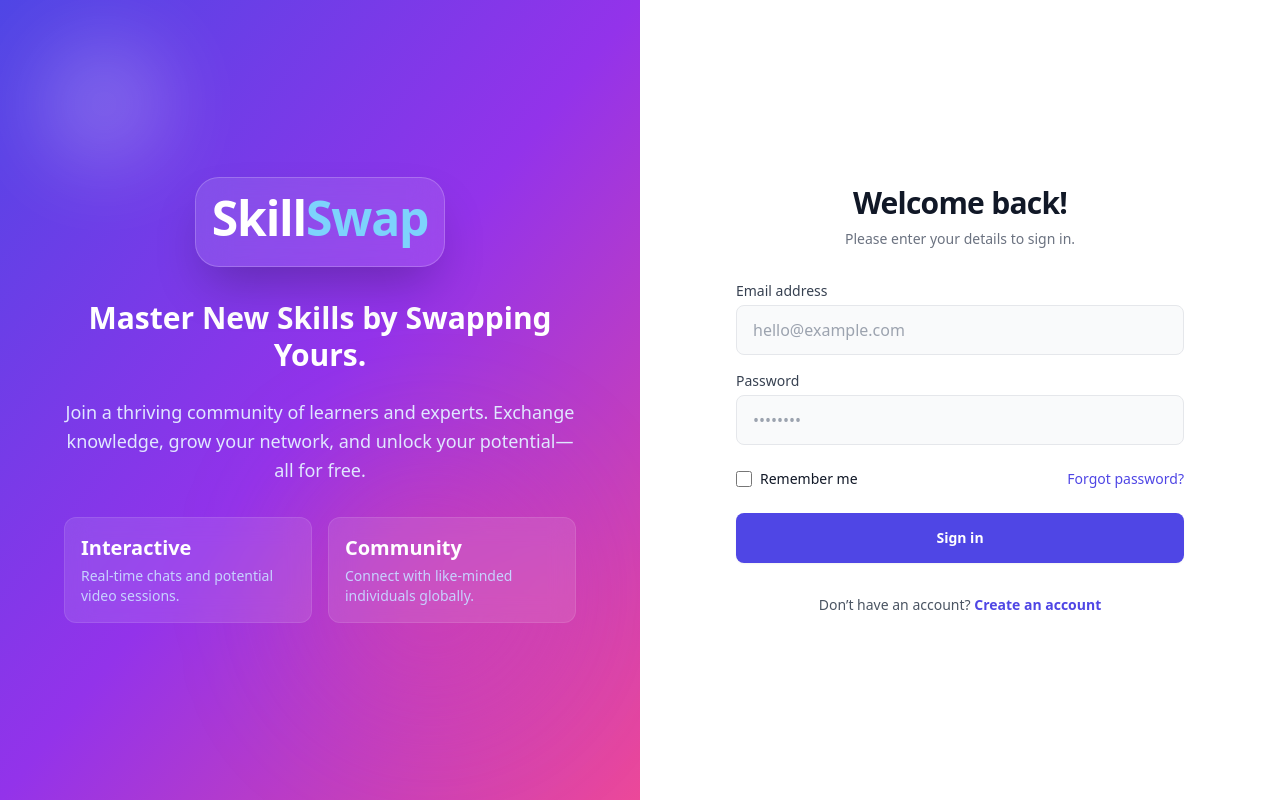
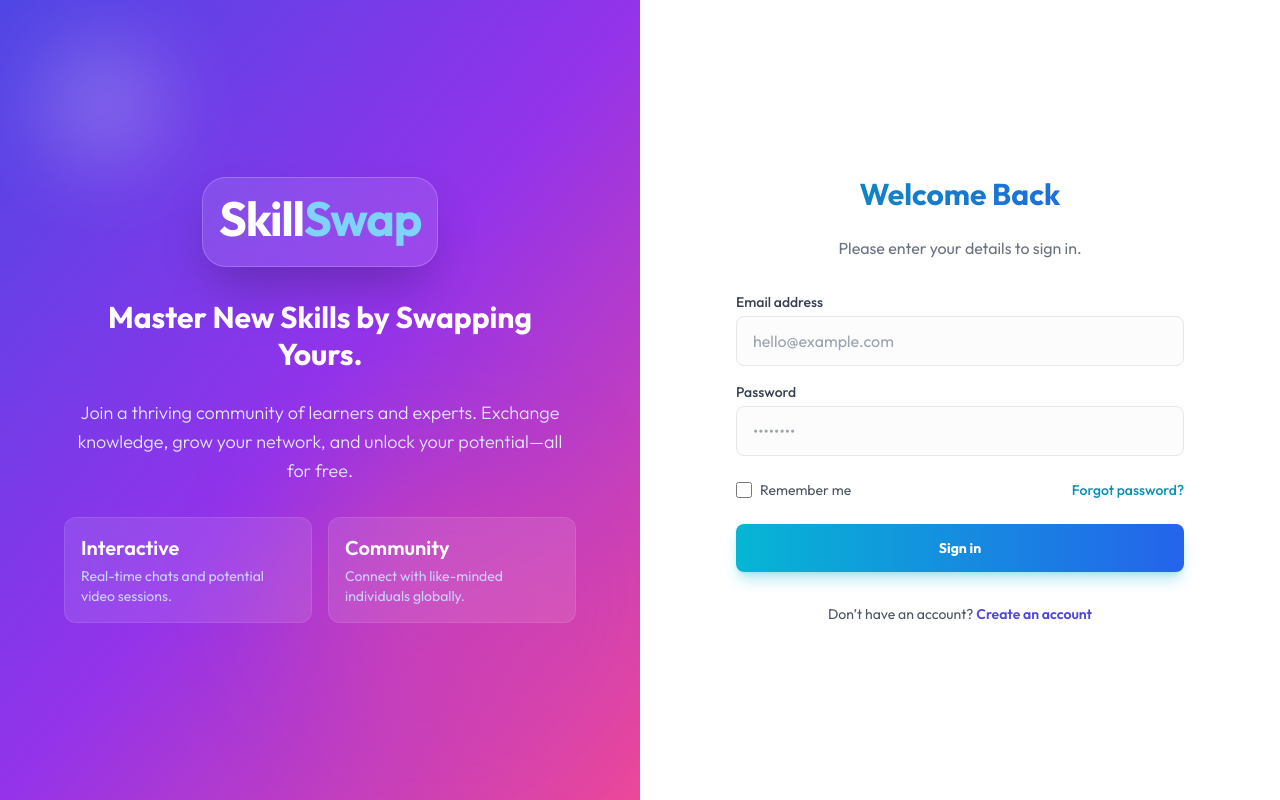
Before and after one commit to Aashish79947/Skill-Swap-Platform, a React (Vite) app in the folder frontend/: page /login in a window 1280 px wide. Built offline with nearby package versions, Linux system fonts and the light colour scheme.

Commit message:
Transforms the Skill Trading Platform into a modern SaaS application with a premium aesthetic.

```diff
--- a/frontend/index.html
+++ b/frontend/index.html
@@ -2,7 +2,11 @@
 <html lang="en">
   <head>
     <meta charset="UTF-8" />
-    <title>SkillSwap</title>
+    <meta name="viewport" content="width=device-width, initial-scale=1.0" />
+    <link rel="preconnect" href="https://fonts.googleapis.com">
+    <link rel="preconnect" href="https://fonts.gstatic.com" crossorigin>
+    <link href="https://fonts.googleapis.com/css2?family=Outfit:wght@300;400;500;600;700&display=swap" rel="stylesheet">
+    <title>Skill Trading Platform</title>
     <link rel="icon" type="image/png" href="/logo.png" />
   </head>
   <body>
--- a/frontend/src/components/Navbar.jsx
+++ b/frontend/src/components/Navbar.jsx
@@ -18,16 +18,16 @@ export default function Navbar() {
       : "text-gray-600 hover:text-sky-600 font-medium transition";
 
   return (
-    <nav className="sticky top-0 z-50 bg-white/70 backdrop-blur-xl border-b border-white/20 shadow-sm supports-[backdrop-filter]:bg-white/60">
+    <nav className="sticky top-0 z-50 glass">
       <div className="max-w-7xl mx-auto px-6 h-16 flex items-center justify-between gap-4">
 
         {/* Left: Brand + Links */}
         <div className="flex items-center gap-6">
           <Link
             to="/"
-            className="text-xl font-semibold text-gray-900 tracking-tight"
+            className="text-2xl font-bold tracking-tight bg-gradient-to-r from-cyan-500 to-blue-600 bg-clip-text text-transparent"
           >
-            Skill<span className="text-sky-500">Swap</span>
+            SkillSwap
           </Link>
 
           {token && (
@@ -113,7 +113,7 @@ export default function Navbar() {
 
       {/* Mobile Menu */}
       {open && (
-        <div className="md:hidden border-t bg-white">
+        <div className="md:hidden border-t border-white/20 glass absolute w-full left-0">
           <div className="px-6 py-4 flex flex-col gap-3 text-sm">
             {token && (
               <>
--- a/frontend/src/components/SkillCard.jsx
+++ b/frontend/src/components/SkillCard.jsx
@@ -46,12 +46,11 @@ export default function SkillCard({ skill, onDeleted, onEdit }) {
   };
 
   return (
-    <div className="group relative bg-white rounded-2xl border border-gray-200 shadow-sm hover:shadow-lg transition-all duration-300 hover:-translate-y-1 overflow-hidden">
+    <div className="glass-card rounded-2xl p-6 flex flex-col justify-between h-full group relative overflow-hidden">
+      {/* Decorative gradient blob */}
+      <div className="absolute -top-10 -right-10 w-24 h-24 bg-gradient-to-br from-cyan-500/10 to-blue-500/10 rounded-full blur-2xl group-hover:scale-150 transition-transform duration-500" />
 
-      {/* Top Accent */}
-      <div className="h-1 bg-gradient-to-r from-sky-400 to-blue-600" />
-
-      <div className="p-6 flex flex-col h-full">
+      <div>
 
         {/* Title */}
         <h3 className="text-lg font-semibold text-gray-900 tracking-tight">
--- a/frontend/src/index.css
+++ b/frontend/src/index.css
@@ -19,9 +19,19 @@ body,
 }
 
 body {
-    @apply bg-gray-50 text-gray-800 antialiased;
+    @apply bg-slate-50 text-gray-800 antialiased font-sans;
     -webkit-font-smoothing: antialiased;
     -moz-osx-font-smoothing: grayscale;
+}
+
+@layer components {
+  .glass {
+    @apply bg-white/70 backdrop-blur-lg border border-white/20 shadow-sm supports-[backdrop-filter]:bg-white/60;
+  }
+
+  .glass-card {
+    @apply bg-white/80 backdrop-blur-md border border-white/40 shadow-soft hover:shadow-soft-lg transition-all duration-300;
+  }
 }
 
 .container {
--- a/frontend/src/pages/Dashboard.jsx
+++ b/frontend/src/pages/Dashboard.jsx
@@ -60,7 +60,7 @@ export default function Dashboard() {
   };
 
   return (
-    <div className="min-h-screen bg-gray-50 px-6 py-8">
+    <div className="min-h-screen px-6 py-8">
       <div className="max-w-6xl mx-auto">
 
         {/* PAGE HEADER */}
@@ -74,7 +74,7 @@ export default function Dashboard() {
         </div>
 
         {/* ADD / EDIT SKILL FORM */}
-        <div className="bg-white rounded-2xl border border-gray-200 shadow-sm p-6 mb-10">
+        <div className="glass-card rounded-2xl p-6 mb-10">
           <h3 className="text-lg font-semibold text-gray-900 mb-4">
             {editing ? "Edit Skill" : "Add New Skill"}
           </h3>
--- a/frontend/src/pages/Login.jsx
+++ b/frontend/src/pages/Login.jsx
@@ -59,24 +59,17 @@ export default function Login() {
         </div>
       </div>
 
-      {/* RIGHT: FORM SECTION */}
-      <div className="flex-1 flex items-center justify-center p-6 bg-white sm:p-12 lg:w-1/2">
-        <div className="w-full max-w-md space-y-8">
-          <div className="text-center">
-            {/* Mobile Logo (Visible only on small screens) */}
-            <div className="lg:hidden mb-6">
-              <h1 className="text-3xl font-bold text-gray-900">
-                Skill<span className="text-sky-500">Swap</span>
-              </h1>
-            </div>
+      {/* RIGHT: LOGIN FORM SECTION */}
+      <div className="lg:w-1/2 flex items-center justify-center p-8 lg:p-12 bg-white">
+        <div className="max-w-md w-full">
+          <h2 className="text-3xl font-bold bg-gradient-to-r from-cyan-600 to-blue-600 bg-clip-text text-transparent text-center mb-6">
+            Welcome Back
+          </h2>
+          <p className="text-center text-gray-500 mb-8">
+            Please enter your details to sign in.
+          </p>
 
-            <h2 className="text-3xl font-bold text-gray-900 tracking-tight">Welcome back!</h2>
-            <p className="mt-2 text-sm text-gray-500">
-              Please enter your details to sign in.
-            </p>
-          </div>
-
-          <form onSubmit={submit} className="mt-8 space-y-6">
+          <form onSubmit={submit} className="space-y-6">
             <div className="space-y-4">
               <div>
                 <label className="block text-sm font-medium text-gray-700 mb-1">Email address</label>
@@ -84,7 +77,7 @@ export default function Login() {
                   type="email"
                   required
                   placeholder="hello@example.com"
-                  className="w-full px-4 py-3 rounded-lg bg-gray-50 border border-gray-200 text-gray-900 placeholder-gray-400 focus:outline-none focus:ring-2 focus:ring-indigo-500 focus:border-transparent transition-all duration-200"
+                  className="w-full px-4 py-3 rounded-lg bg-gray-50/50 border border-gray-200 focus:border-cyan-500 focus:ring-cyan-500 transition-all outline-none"
                   value={form.email}
                   onChange={(e) => setForm({ ...form, email: e.target.value })}
                 />
@@ -96,7 +89,7 @@ export default function Login() {
                   type="password"
                   required
                   placeholder="••••••••"
-                  className="w-full px-4 py-3 rounded-lg bg-gray-50 border border-gray-200 text-gray-900 placeholder-gray-400 focus:outline-none focus:ring-2 focus:ring-indigo-500 focus:border-transparent transition-all duration-200"
+                  className="w-full px-4 py-3 rounded-lg bg-gray-50/50 border border-gray-200 focus:border-cyan-500 focus:ring-cyan-500 transition-all outline-none"
                   value={form.password}
                   onChange={(e) => setForm({ ...form, password: e.target.value })}
                 />
@@ -109,15 +102,15 @@ export default function Login() {
                   id="remember-me"
                   name="remember-me"
                   type="checkbox"
-                  className="h-4 w-4 text-indigo-600 focus:ring-indigo-500 border-gray-300 rounded"
+                  className="h-4 w-4 text-cyan-600 focus:ring-cyan-500 border-gray-300 rounded"
                 />
-                <label htmlFor="remember-me" className="ml-2 block text-sm text-gray-900">
+                <label htmlFor="remember-me" className="ml-2 block text-sm text-gray-600">
                   Remember me
                 </label>
               </div>
 
               <div className="text-sm">
-                <a href="#" className="font-medium text-indigo-600 hover:text-indigo-500 transition-colors">
+                <a href="#" className="font-medium text-cyan-600 hover:text-cyan-500 transition-colors">
                   Forgot password?
                 </a>
               </div>
@@ -125,17 +118,9 @@ export default function Login() {
 
             <button
               disabled={loading}
-              className="w-full flex justify-center py-3.5 px-4 border border-transparent rounded-lg shadow-sm text-sm font-semibold text-white bg-indigo-600 hover:bg-indigo-700 focus:outline-none focus:ring-2 focus:ring-offset-2 focus:ring-indigo-500 transition-all duration-200 disabled:opacity-70 disabled:cursor-not-allowed transform hover:-translate-y-0.5"
+              className="w-full flex justify-center py-3.5 px-4 rounded-lg shadow-lg shadow-cyan-500/30 text-sm font-bold text-white bg-gradient-to-r from-cyan-500 to-blue-600 hover:from-cyan-600 hover:to-blue-700 focus:outline-none focus:ring-2 focus:ring-offset-2 focus:ring-cyan-500 transition-all duration-300 transform hover:-translate-y-0.5"
             >
-              {loading ? (
-                <span className="flex items-center gap-2">
-                  <svg className="animate-spin h-5 w-5 text-white" xmlns="http://www.w3.org/2000/svg" fill="none" viewBox="0 0 24 24">
-                    <circle className="opacity-25" cx="12" cy="12" r="10" stroke="currentColor" strokeWidth="4"></circle>
-                    <path className="opacity-75" fill="currentColor" d="M4 12a8 8 0 018-8V0C5.373 0 0 5.373 0 12h4zm2 5.291A7.962 7.962 0 014 12H0c0 3.042 1.135 5.824 3 7.938l3-2.647z"></path>
-                  </svg>
-                  Signing in...
-                </span>
-              ) : "Sign in"}
+              {loading ? "Signing in..." : "Sign in"}
             </button>
           </form>
 
--- a/frontend/tailwind.config.js
+++ b/frontend/tailwind.config.js
@@ -4,7 +4,15 @@ export default {
     "./src/**/*.{js,jsx,ts,tsx}",
   ],
   theme: {
-    extend: {},
+    extend: {
+      fontFamily: {
+        sans: ['Outfit', 'sans-serif'],
+      },
+      boxShadow: {
+        'soft': '0 4px 6px -1px rgba(0, 0, 0, 0.02), 0 2px 4px -1px rgba(0, 0, 0, 0.02)',
+        'soft-lg': '0 10px 15px -3px rgba(0, 0, 0, 0.03), 0 4px 6px -2px rgba(0, 0, 0, 0.02)',
+      }
+    },
   },
   plugins: [],
 };
```
Also changed, not shown: frontend/src/pages/Register.jsx (+15 -30 lines).
